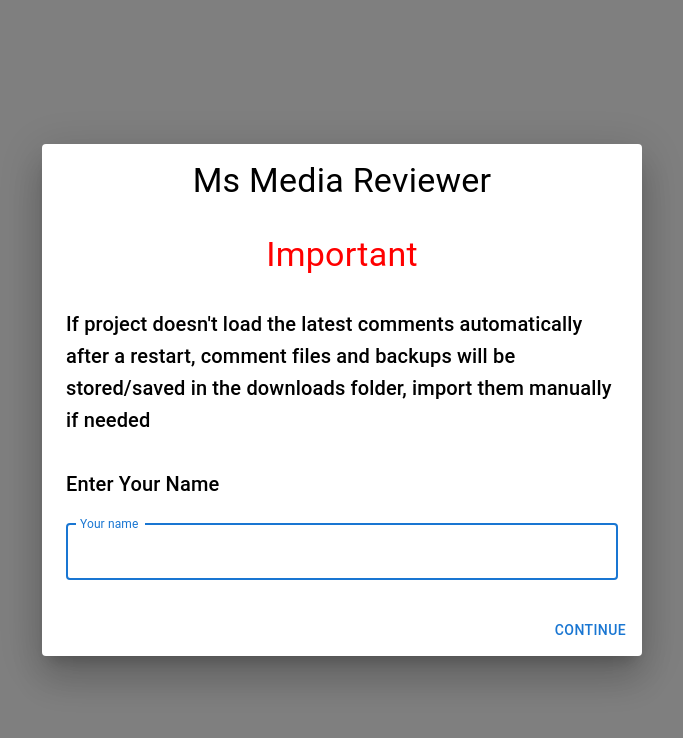
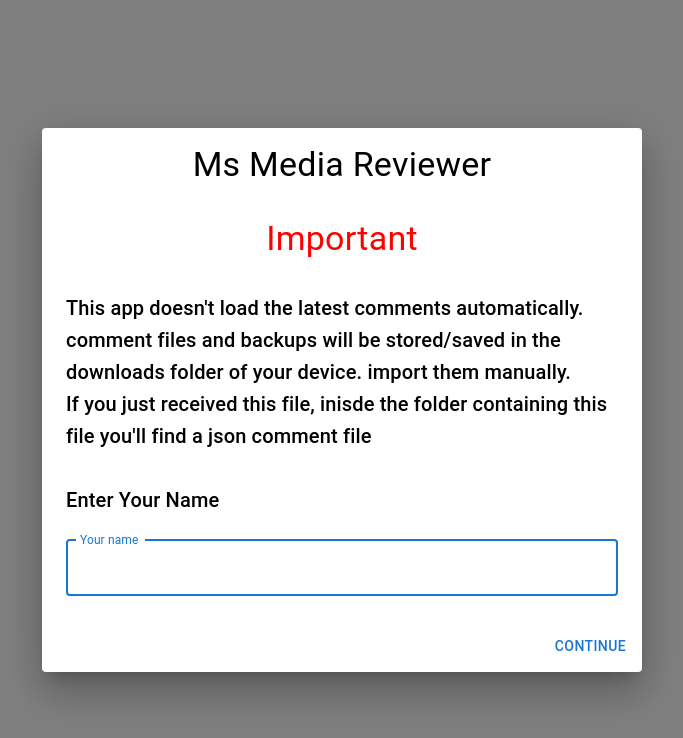
Before and after one commit to mt-selvans/MsMediaReviewer, a React (Create React App) app: page / in a window 1280 px wide. Shown: the top 738 px of the page, without its empty margins (298-981 px from the left). Built offline with nearby package versions, Linux system fonts and the light colour scheme.

Commit message:
more requests

```diff
--- a/src/MsReviewer.jsx
+++ b/src/MsReviewer.jsx
@@ -1043,7 +1043,7 @@ export const MediaAnnotator = () => {
                         <DialogTitle textAlign="center" variant="h4">Ms Media Reviewer</DialogTitle>
                         <BrowserWarning />
                         <DialogTitle textAlign="center" variant="h4"sx={{color: 'red'}}>Important</DialogTitle>
-                        <DialogTitle>If project doesn't load the latest comments automatically after a restart, comment files and backups will be stored/saved in the downloads folder, import them manually if needed</DialogTitle>
+                        <DialogTitle>This app doesn't load the latest comments automatically. comment files and backups will be stored/saved in the downloads folder of your device. import them manually.<br/> If you just received this file, inisde the folder containing this file you'll find a json comment file</DialogTitle>
                         <DialogTitle>Enter Your Name</DialogTitle>
                         <DialogContent>
                             <TextField
```
Also changed, not shown: src/notes.txt.
